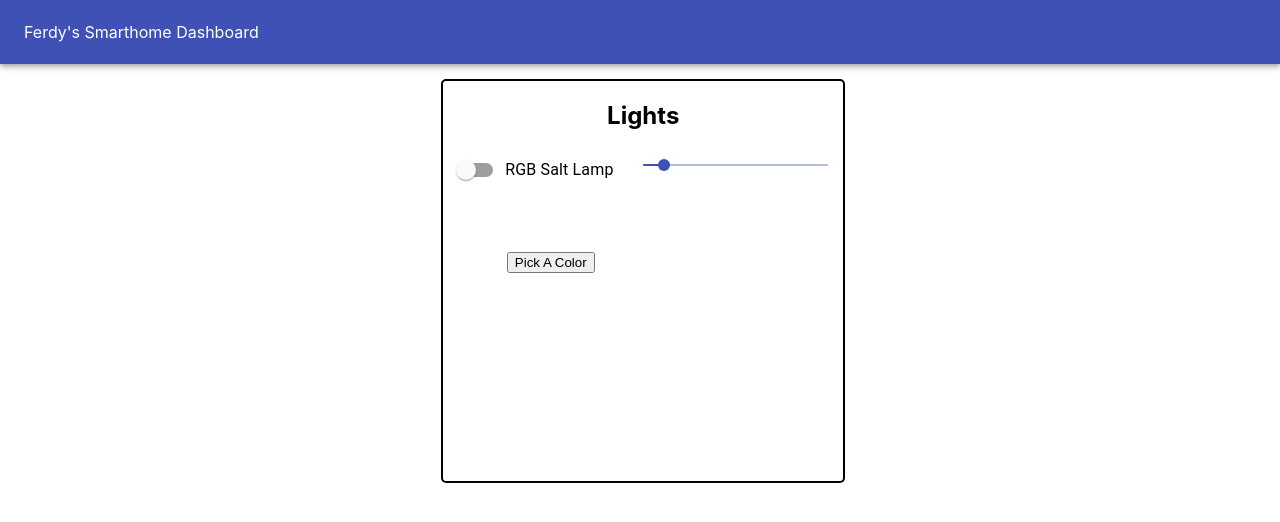
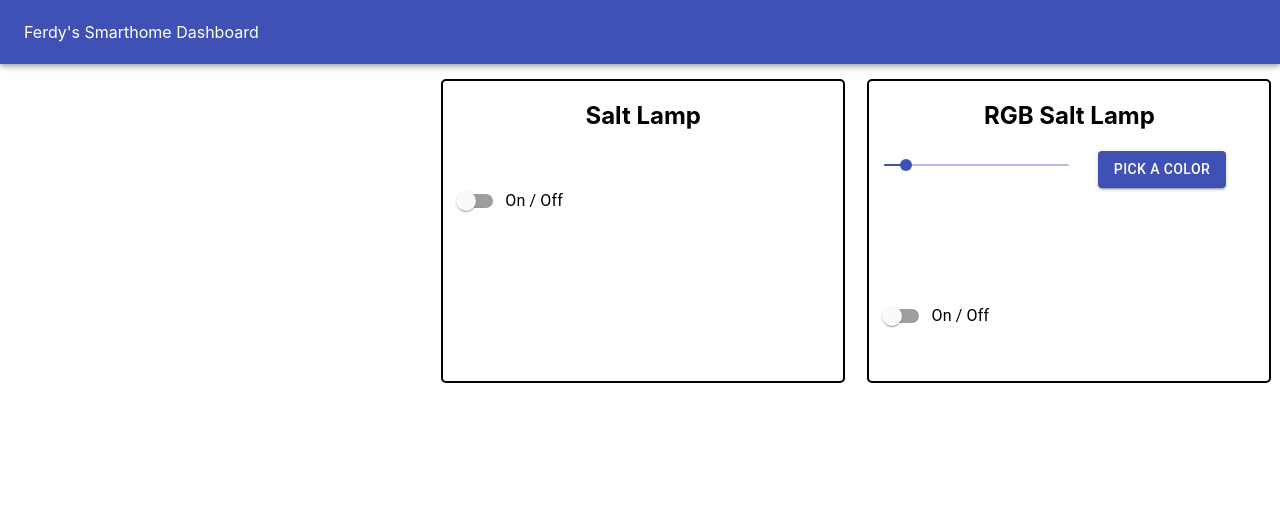
Before and after one commit to FerdyM/SmartHomeDash, a React (Create React App) app: page / in a window 1280 px wide. Shown: the top 522 px of the page. Built offline with nearby package versions, Linux system fonts and the light colour scheme.

Commit message:
added more content

```diff
--- a/src/components/Main.css
+++ b/src/components/Main.css
@@ -6,14 +6,17 @@
   grid-auto-flow: row;
   -ms-grid-columns: 33.3% 33.3% 33.3%;
       grid-template-columns: 33.3% 33.3% 33.3%;
-  -ms-grid-rows: 400px;
-      grid-template-rows: 400px;
+  -ms-grid-rows: 300px;
+      grid-template-rows: 300px;
 }
 
-.main .lights {
+.main .light {
   -ms-grid-column: 2;
   -ms-grid-column-span: 1;
   grid-column: 2/3;
+  -ms-grid-row: 1;
+  -ms-grid-row-span: 1;
+  grid-row: 1/2;
   text-align: center;
   position: relative;
   width: 370px;
@@ -26,11 +29,11 @@
   border-radius: 5px;
   -ms-grid-columns: 50% 50%;
       grid-template-columns: 50% 50%;
-  -ms-grid-rows: 70px 100px 100px;
-      grid-template-rows: 70px 100px 100px;
+  -ms-grid-rows: 70px 100px;
+      grid-template-rows: 70px 100px;
 }
 
-.main .lights h2 {
+.main .light h2 {
   -ms-grid-column: 1;
   -ms-grid-column-span: 2;
   grid-column: 1/3;
@@ -41,18 +44,45 @@
   padding-top: 20px;
 }
 
-.main .lights .rgbSaltLampLightSwitch {
+.main .light2 {
+  -ms-grid-column: 3;
+  -ms-grid-column-span: 1;
+  grid-column: 3/4;
+  -ms-grid-row: 1;
+  -ms-grid-row-span: 1;
+  grid-row: 1/2;
+  text-align: center;
+  position: relative;
+  width: 370px;
+  height: 100%;
+  padding: 0 15px;
+  margin: 15px;
+  display: -ms-grid;
+  display: grid;
+  border: 2px solid black;
+  border-radius: 5px;
+  -ms-grid-columns: 50% 50%;
+      grid-template-columns: 50% 50%;
+  -ms-grid-rows: 70px 100px;
+      grid-template-rows: 70px 100px;
+}
+
+.main .light2 h2 {
   -ms-grid-column: 1;
-  -ms-grid-column-span: 1;
-  grid-column: 1/2;
-  -ms-grid-row: 2;
+  -ms-grid-column-span: 2;
+  grid-column: 1/3;
+  -ms-grid-row: 1;
   -ms-grid-row-span: 1;
-  grid-row: 2/3;
-  -ms-grid-column-align: start;
-      justify-self: start;
-  -ms-flex-item-align: start;
-      -ms-grid-row-align: start;
-      align-self: start;
+  grid-row: 1/2;
+  margin: 0;
+  padding-top: 20px;
+}
+
+.main .light2 .brightness-label {
+  -ms-grid-column: 1;
+  -ms-grid-column-span: 2;
+  grid-column: 1/3;
+  width: 300px;
 }
 
 .main .navigation {
--- a/src/components/Main.js
+++ b/src/components/Main.js
@@ -1,15 +1,17 @@
 import React, {useState} from 'react';
 import FormControlLabel from '@material-ui/core/FormControlLabel';
 import Switch from '@material-ui/core/Switch';
+import Typography from '@material-ui/core/Typography'
 import Slider from '@material-ui/core/Slider'
+import Button from '@material-ui/core/Button'
 import { ChromePicker } from 'react-color'
-// import { SketchPicker } from 'react-color'
 import './Main.css';
 
 const Main = () => {
     return (
         <div className="main">
-            <LightSwitches/>
+            <RGBSaltLamp/>
+            <SaltLamp />
         </div>
     );
 }
@@ -19,9 +21,9 @@ function ColorPicker () {
 
   return (
     <div>
-      <button onClick={() => setShowColorPicker(showColorPicker => !showColorPicker)}>
+      <Button variant="contained" color="primary" onClick={() => setShowColorPicker(showColorPicker => !showColorPicker)}>
         {showColorPicker ? 'Close Color Picker' : 'Pick A Color'}
-      </button>
+      </Button>
       {showColorPicker && (
         <ChromePicker color={color} onChange={updatedColor => HandleColorChange(updatedColor.hex)}/>
       )}
@@ -34,23 +36,42 @@ function ColorPicker () {
     setColor(updatedColor);
   }
 }
-
-
-const LightSwitches = () => {
-    return (
-        <div className="lights">
-            <h2>Lights</h2>
+const SaltLamp = () => {
+  return (
+    <div className="light">
+            <h2>Salt Lamp</h2>
             <FormControlLabel
                 className="rgbSaltLampLightSwitch"
                 control= {
                     <Switch
                         color="primary"
+
                     />
                 }
-                label="RGB Salt Lamp"
+                label="On / Off"
             />
+        </div>
+  )
+}
+
+const RGBSaltLamp = () => {
+    return (
+        <div className="light2">
+            <h2>RGB Salt Lamp</h2>
             <ContinuousSlider />
             <ColorPicker />
+            <FormControlLabel
+                // className="rgbSaltLampLightSwitch"
+                control= {
+                    <Switch
+                        color="primary"
+
+                    />
+                }
+                label="On / Off"
+            />
+
+
         </div>
     )
 }
--- a/src/components/Main.scss
+++ b/src/components/Main.scss
@@ -4,9 +4,10 @@
     display: grid;
     grid-auto-flow: row;
     grid-template-columns: 33.3% 33.3% 33.3%;
-    grid-template-rows: 400px;
-    .lights {
+    grid-template-rows: 300px;
+    .light {
         grid-column: 2/3;
+        grid-row: 1/2;
         text-align: center;
         position: relative;
         width: 370px;
@@ -17,19 +18,39 @@
         border: 2px solid black;
         border-radius: 5px;
         grid-template-columns: 50% 50%;
-        grid-template-rows: 70px 100px 100px;
+        grid-template-rows: 70px 100px;
         h2 {
             grid-column: 1/3;
             grid-row: 1/2;
             margin: 0;
             padding-top: 20px;
         }
-        .rgbSaltLampLightSwitch {
-            grid-column: 1/2;
-            grid-row: 2/3;
-            justify-self: start;
-            align-self: start;
+    }
+    .light2 {
+        grid-column: 3/4;
+        grid-row: 1/2;
+        text-align: center;
+        position: relative;
+        width: 370px;
+        height: 100%;
+        padding: 0 15px;
+        margin: 15px;
+        display: grid;
+        border: 2px solid black;
+        border-radius: 5px;
+        grid-template-columns: 50% 50%;
+        grid-template-rows: 70px 100px;
+        h2 {
+            grid-column: 1/3;
+            grid-row: 1/2;
+            margin: 0;
+            padding-top: 20px;
         }
+        .brightness-label {
+            grid-column: 1/3;
+            width: 300px;
+        }
+
     }
 
     .navigation {
```
Also changed, not shown: 1 other file (tests, documents, lock files or other folders).
